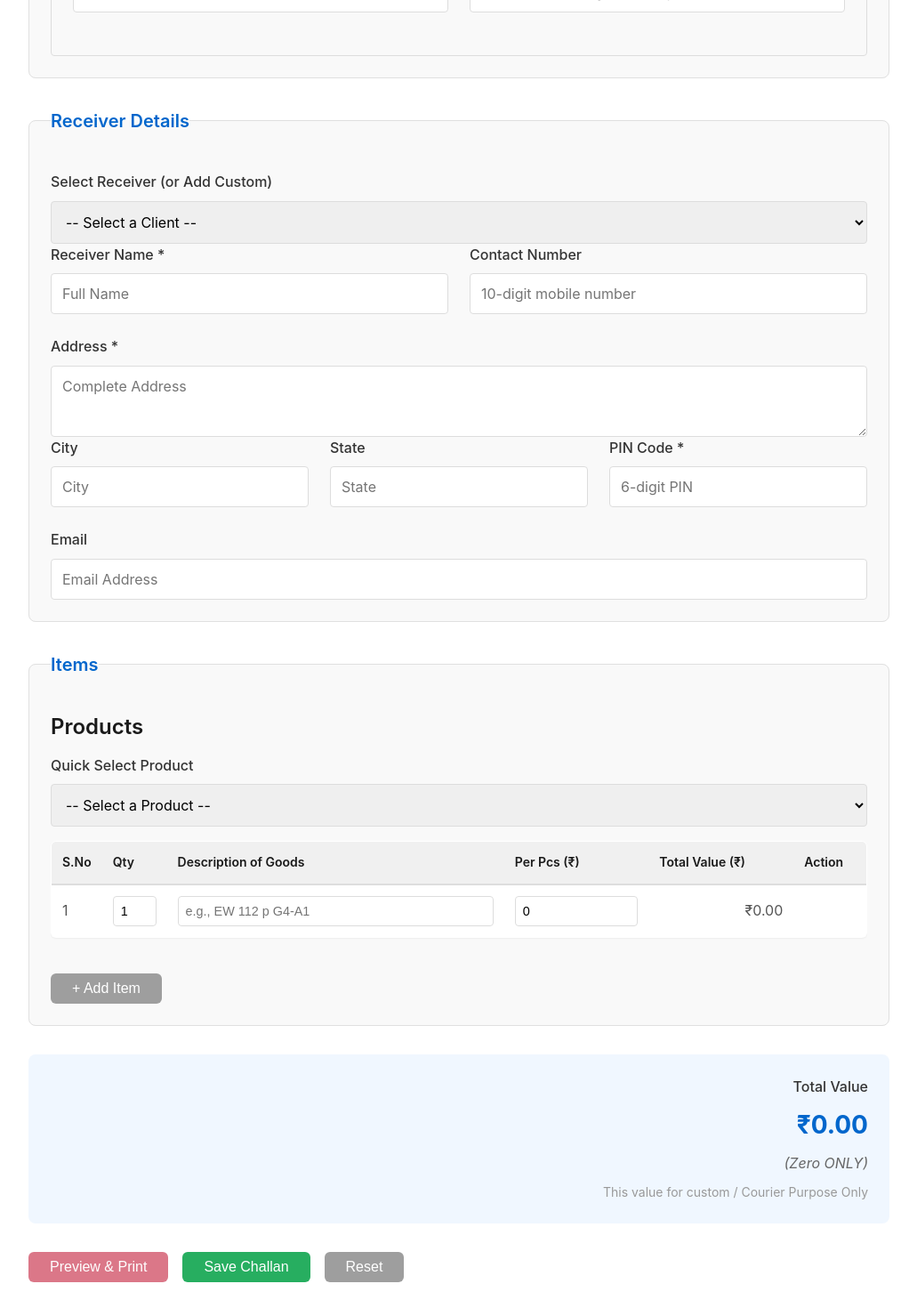
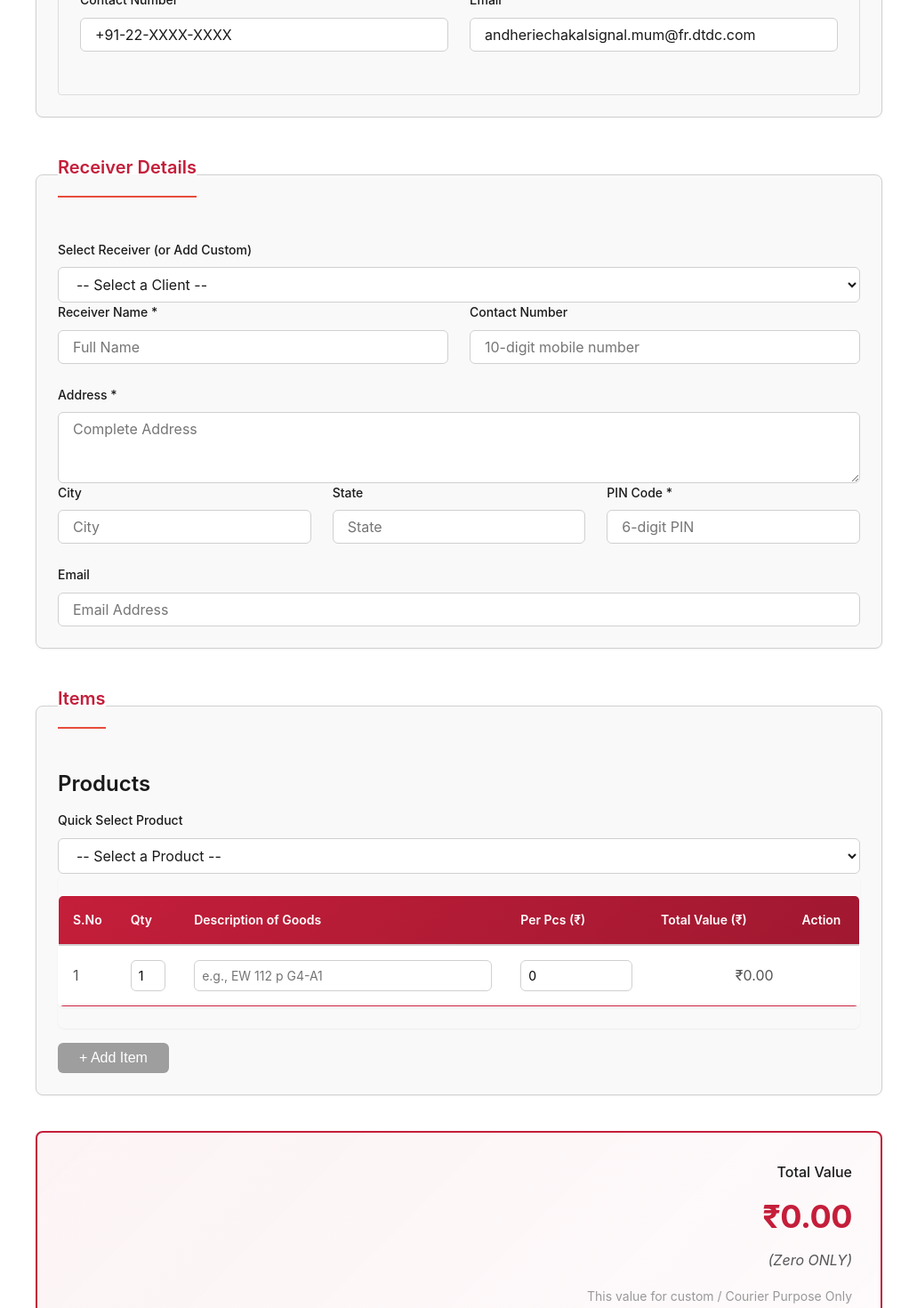
Before and after one commit to Nishant-Mouryaa/Challan, a Next.js app: page /create-challan in a window 1280 px wide. Shown: the part 1100-2570 px from the top of the page at 89% size, without its empty margins (124-1155 px from the left). Built offline with nearby package versions, Linux system fonts and the light colour scheme.

Commit message:
improvment in form.module css

```diff
--- a/src/styles/form.module.css
+++ b/src/styles/form.module.css
@@ -1,192 +1,403 @@
+/* ========================================
+   FORM CONTAINER & HEADER
+   ======================================== */
+
 .formContainer {
   max-width: 1000px;
   margin: 0 auto;
-  padding: 2rem 1rem;
+  padding: var(--spacing-2xl) var(--spacing-lg);
+  background-color: var(--color-bg-primary);
 }
 
 .formHeader {
   text-align: center;
-  margin-bottom: 2rem;
+  margin-bottom: var(--spacing-2xl);
+  padding-bottom: var(--spacing-xl);
+  border-bottom: 3px solid var(--color-red-primary);
 }
 
 .formHeader h1 {
-  color: #0066cc;
-  margin-bottom: 0.5rem;
+  color: var(--color-red-primary);
+  margin-bottom: var(--spacing-sm);
+  font-size: var(--font-size-4xl);
 }
 
 .formHeader p {
-  color: #666;
+  color: var(--color-text-secondary);
+  font-size: var(--font-size-lg);
+  margin: 0;
 }
 
+/* ========================================
+   FIELDSETS & LEGENDS
+   ======================================== */
+
 .fieldset {
-  margin-bottom: 2rem;
-  padding: 1.5rem;
-  border: 1px solid #e0e0e0;
-  border-radius: 8px;
-  background: #f9f9f9;
+  margin-bottom: var(--spacing-2xl);
+  padding: var(--spacing-lg);
+  border: 1px solid var(--color-border-default);
+  border-radius: var(--radius-lg);
+  background-color: var(--color-bg-secondary);
+  box-shadow: var(--shadow-sm);
+  transition: all var(--transition-base);
+}
+
+.fieldset:hover {
+  box-shadow: var(--shadow-md);
+  border-color: var(--color-red-primary);
 }
 
 .legend {
-  font-size: 1.25rem;
-  font-weight: 600;
-  color: #0066cc;
-  margin-bottom: 1rem;
+  font-size: var(--font-size-xl);
+  font-weight: var(--font-weight-semibold);
+  color: var(--color-red-primary);
+  margin-bottom: var(--spacing-lg);
+  padding-bottom: var(--spacing-md);
+  border-bottom: 2px solid var(--color-red-light);
 }
+
+/* ========================================
+   FORM LAYOUT
+   ======================================== */
 
 .formRow {
   display: grid;
   grid-template-columns: repeat(auto-fit, minmax(250px, 1fr));
-  gap: 1.5rem;
-  margin-bottom: 1.5rem;
+  gap: var(--spacing-lg);
+  margin-bottom: var(--spacing-lg);
 }
 
 .formControl {
   display: flex;
   flex-direction: column;
+  gap: var(--spacing-sm);
 }
 
 .formControl label {
-  margin-bottom: 0.5rem;
-  font-weight: 500;
-  color: #333;
+  font-weight: var(--font-weight-medium);
+  color: var(--color-text-primary);
+  font-size: var(--font-size-sm);
+  transition: color var(--transition-fast);
+}
+
+.formControl label::after {
+  content: '';
+  display: none;
+}
+
+.formControl label[data-required]::after {
+  content: ' *';
+  color: var(--color-error);
+  display: inline;
 }
 
 .formControl input,
 .formControl select,
 .formControl textarea {
-  padding: 0.75rem;
-  border: 1px solid #ddd;
-  border-radius: 4px;
-  font-size: 1rem;
+  padding: var(--spacing-sm) var(--spacing-md);
+  border: 1px solid var(--color-border-default);
+  border-radius: var(--radius-md);
+  font-size: var(--font-size-base);
   font-family: inherit;
-  transition: border-color 0.2s;
+  background-color: var(--color-bg-primary);
+  color: var(--color-text-primary);
+  transition: all var(--transition-fast);
 }
 
 .formControl input:focus,
 .formControl select:focus,
 .formControl textarea:focus {
   outline: none;
-  border-color: #0066cc;
-  box-shadow: 0 0 0 3px rgba(0, 102, 204, 0.1);
+  border-color: var(--color-red-primary);
+  box-shadow: 0 0 0 3px rgba(196, 30, 58, 0.1);
+  background-color: rgba(196, 30, 58, 0.02);
+}
+
+.formControl input:disabled,
+.formControl select:disabled,
+.formControl textarea:disabled {
+  background-color: var(--color-gray-100);
+  color: var(--color-text-tertiary);
+  cursor: not-allowed;
 }
 
 .formControl textarea {
   resize: vertical;
   min-height: 80px;
+  font-family: inherit;
 }
 
 .errorMessage {
-  color: #dc3545;
-  font-size: 0.875rem;
-  margin-top: 0.25rem;
+  color: var(--color-error);
+  font-size: var(--font-size-sm);
+  margin-top: var(--spacing-xs);
+  display: flex;
+  align-items: center;
+  gap: var(--spacing-xs);
 }
+
+.errorMessage::before {
+  content: '⚠';
+  font-weight: bold;
+}
+
+/* ========================================
+   ITEMS TABLE
+   ======================================== */
 
 .itemsTableWrapper {
   overflow-x: auto;
+  border-radius: var(--radius-lg);
+  box-shadow: var(--shadow-sm);
 }
 
 .itemsTable {
   width: 100%;
   border-collapse: collapse;
-  margin-top: 1rem;
+  margin-top: var(--spacing-lg);
+  background-color: var(--color-bg-primary);
+  border: 1px solid var(--color-border-default);
 }
 
 .itemsTable thead {
-  background-color: #f0f0f0;
+  background: linear-gradient(135deg, var(--color-red-primary) 0%, var(--color-red-dark) 100%);
+  color: var(--color-white);
 }
 
 .itemsTable th {
-  padding: 0.75rem;
+  padding: var(--spacing-md);
   text-align: left;
-  font-weight: 600;
-  border-bottom: 2px solid #ddd;
+  font-weight: var(--font-weight-semibold);
+  border-bottom: none;
+  color: var(--color-white);
+  font-size: var(--font-size-sm);
 }
 
 .itemsTable td {
-  padding: 0.75rem;
-  border-bottom: 1px solid #eee;
+  padding: var(--spacing-md);
+  border-bottom: 1px solid var(--color-border-light);
+  color: var(--color-text-secondary);
+}
+
+.itemsTable tbody tr {
+  transition: background-color var(--transition-fast);
 }
 
 .itemsTable tbody tr:hover {
-  background-color: #f9f9f9;
+  background-color: rgba(196, 30, 58, 0.03);
+}
+
+.itemsTable tbody tr:last-child td {
+  border-bottom: 2px solid var(--color-red-primary);
 }
 
 .itemInput {
-  padding: 0.5rem;
-  border: 1px solid #ddd;
-  border-radius: 4px;
-  font-size: 0.9rem;
+  padding: var(--spacing-sm);
+  border: 1px solid var(--color-border-default);
+  border-radius: var(--radius-md);
+  font-size: var(--font-size-sm);
   width: 100%;
+  font-family: inherit;
+  transition: all var(--transition-fast);
 }
 
 .itemInput:focus {
   outline: none;
-  border-color: #0066cc;
+  border-color: var(--color-red-primary);
+  box-shadow: 0 0 0 2px rgba(196, 30, 58, 0.1);
 }
 
+/* ========================================
+   ACTION BUTTONS
+   ======================================== */
+
 .actionButtons {
-  display: flex;
-  gap: 1rem;
-  margin-top: 1rem;
+  display: grid;
+  grid-template-columns: repeat(auto-fit, minmax(150px, 1fr));
+  gap: var(--spacing-lg);
+  margin-top: var(--spacing-2xl);
+  padding-top: var(--spacing-xl);
+  border-top: 2px solid var(--color-border-default);
 }
 
 .actionButtons .btn {
-  flex: 1;
+  width: 100%;
+  padding: var(--spacing-md) var(--spacing-lg);
+  justify-content: center;
+  font-weight: var(--font-weight-semibold);
 }
 
+/* ========================================
+   TOTAL SECTION
+   ======================================== */
+
 .totalSection {
-  background: #f0f7ff;
-  padding: 1.5rem;
-  border-radius: 8px;
-  margin: 2rem 0;
+  background: linear-gradient(135deg, rgba(196, 30, 58, 0.05) 0%, rgba(196, 30, 58, 0.02) 100%);
+  padding: var(--spacing-xl);
+  border-radius: var(--radius-lg);
+  margin: var(--spacing-2xl) 0;
   text-align: right;
+  border: 2px solid var(--color-red-primary);
+  box-shadow: var(--shadow-sm);
 }
 
 .totalLabel {
-  font-weight: 500;
-  margin-bottom: 0.5rem;
-  color: #333;
+  font-weight: var(--font-weight-medium);
+  margin-bottom: var(--spacing-sm);
+  color: var(--color-text-primary);
+  font-size: var(--font-size-base);
 }
 
 .totalAmount {
-  font-size: 1.75rem;
-  font-weight: bold;
-  color: #0066cc;
-  margin-bottom: 0.5rem;
+  font-size: var(--font-size-4xl);
+  font-weight: var(--font-weight-bold);
+  color: var(--color-red-primary);
+  margin-bottom: var(--spacing-sm);
+  letter-spacing: -0.5px;
 }
 
 .amountInWords {
-  font-size: 1rem;
-  color: #666;
+  font-size: var(--font-size-base);
+  color: var(--color-text-secondary);
   font-style: italic;
+  margin-bottom: var(--spacing-sm);
 }
 
 .disclaimerText {
-  font-size: 0.875rem;
-  color: #999;
-  margin-top: 0.5rem;
+  font-size: var(--font-size-sm);
+  color: var(--color-text-tertiary);
+  margin-top: var(--spacing-md);
+  font-weight: var(--font-weight-normal);
+}
+
+/* ========================================
+   STATUS MESSAGES
+   ======================================== */
+
+.success {
+  background-color: var(--color-success-light);
+  color: #155724;
+  padding: var(--spacing-lg);
+  border-radius: var(--radius-md);
+  margin-bottom: var(--spacing-lg);
+  border-left: 4px solid var(--color-success);
+  display: flex;
+  align-items: flex-start;
+  gap: var(--spacing-md);
+  animation: slideDown 0.3s ease-out;
+}
+
+.success::before {
+  content: '✓';
+  font-weight: bold;
+  font-size: var(--font-size-lg);
+  flex-shrink: 0;
+}
+
+.error {
+  background-color: var(--color-error-light);
+  color: #721c24;
+  padding: var(--spacing-lg);
+  border-radius: var(--radius-md);
+  margin-bottom: var(--spacing-lg);
+  border-left: 4px solid var(--color-error);
+  display: flex;
+  align-items: flex-start;
+  gap: var(--spacing-md);
+  animation: slideDown 0.3s ease-out;
+}
+
+.error::before {
+  content: '✕';
+  font-weight: bold;
+  font-size: var(--font-size-lg);
+  flex-shrink: 0;
 }
 
 .loading {
   text-align: center;
-  padding: 2rem;
-  color: #0066cc;
+  padding: var(--spacing-2xl);
+  color: var(--color-red-primary);
+  font-size: var(--font-size-lg);
 }
 
-.success {
-  background: #d4edda;
-  color: #155724;
-  padding: 1rem;
-  border-radius: 4px;
-  margin-bottom: 1rem;
-  border: 1px solid #c3e6cb;
+/* ========================================
+   ANIMATIONS
+   ======================================== */
+
+@keyframes slideDown {
+  from {
+    opacity: 0;
+    transform: translateY(-10px);
+  }
+  to {
+    opacity: 1;
+    transform: translateY(0);
+  }
 }
 
-.error {
-  background: #f8d7da;
-  color: #721c24;
-  padding: 1rem;
-  border-radius: 4px;
-  margin-bottom: 1rem;
-  border: 1px solid #f5c6cb;
+/* ========================================
+   RESPONSIVE
+   ======================================== */
+
+@media (max-width: 768px) {
+  .formContainer {
+    padding: var(--spacing-lg) var(--spacing-md);
+  }
+
+  .formHeader h1 {
+    font-size: var(--font-size-2xl);
+  }
+
+  .formRow {
+    grid-template-columns: 1fr;
+    gap: var(--spacing-md);
+  }
+
+  .fieldset {
+    padding: var(--spacing-md);
+  }
+
+  .totalSection {
+    padding: var(--spacing-lg);
+  }
+
+  .totalAmount {
+    font-size: var(--font-size-2xl);
+  }
+
+  .actionButtons {
+    grid-template-columns: 1fr;
+  }
+
+  .itemsTable {
+    font-size: var(--font-size-sm);
+  }
+
+  .itemsTable th,
+  .itemsTable td {
+    padding: var(--spacing-sm);
+  }
 }
+
+@media (max-width: 480px) {
+  .formContainer {
+    padding: var(--spacing-md);
+  }
+
+  .formHeader {
+    margin-bottom: var(--spacing-lg);
+  }
+
+  .formHeader h1 {
+    font-size: var(--font-size-xl);
+  }
+
+  .formHeader p {
+    font-size: var(--font-size-base);
+  }
+
+  .legend {
+    font-size: var(--font-size-lg);
+  }
+}
```
